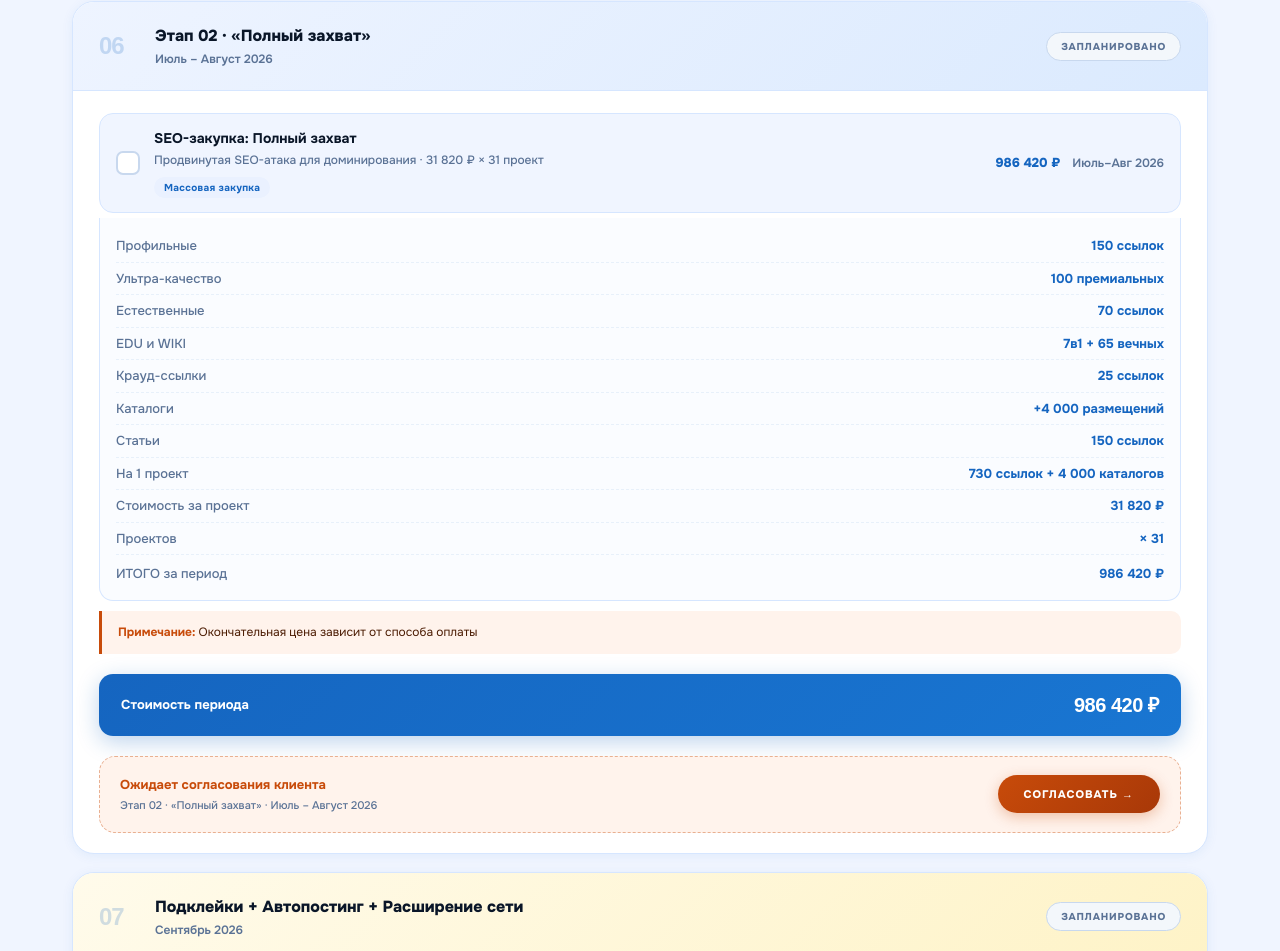
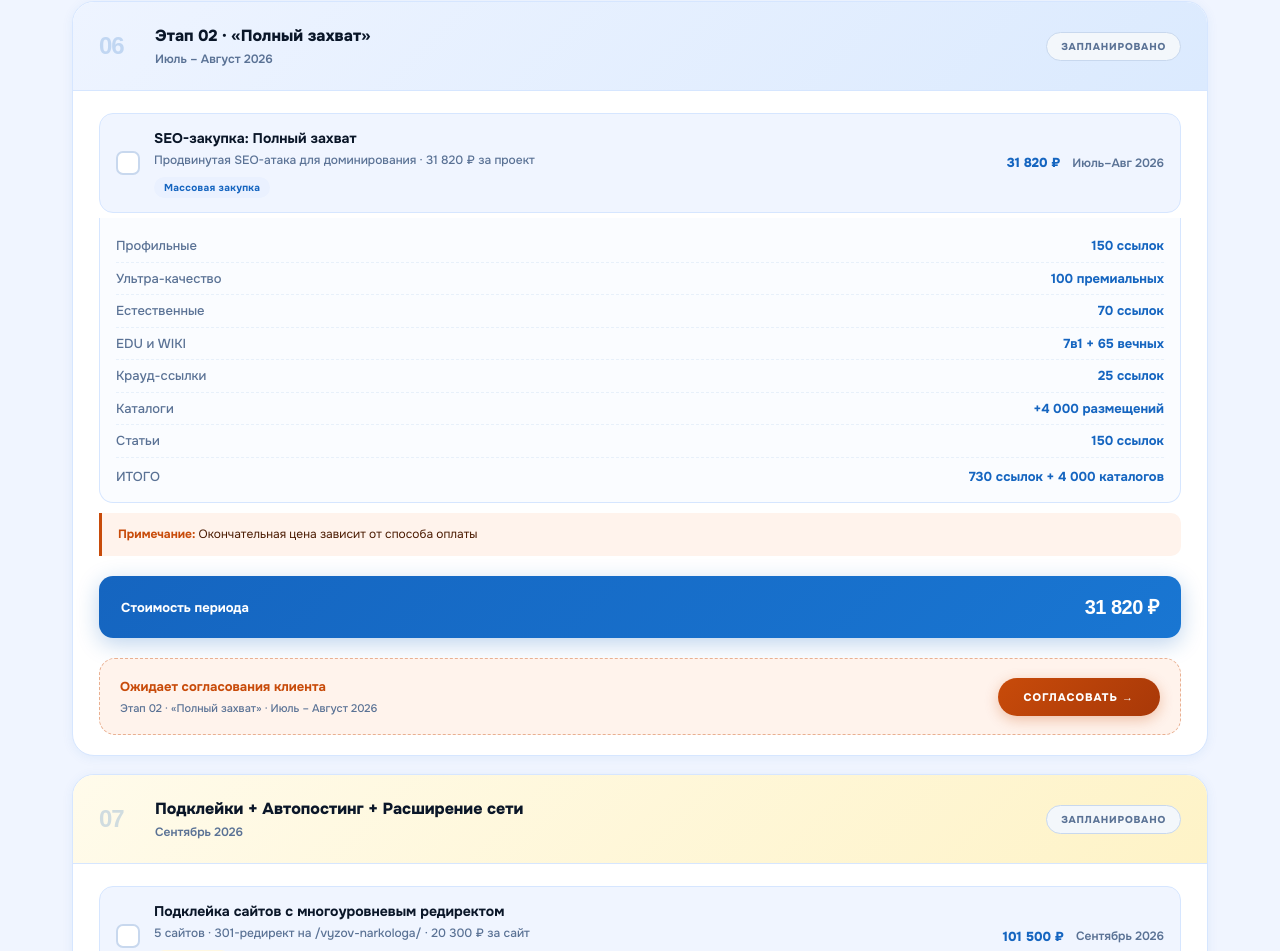
Before and after one commit to callcentr07-ux/stan--plan, a plain HTML site: page index.html in a window 1280 px wide. Shown: the part 6470-7421 px from the top of the page. Drawn offline with Linux system fonts and the light colour scheme; a web font is replaced by a local one.

Commit message:
Update index.html

```diff
--- a/index.html
+++ b/index.html
@@ -489,7 +489,7 @@ const PLAN={
     {id:'jun-auto',name:'Автопостинг на 3 месяца',sub:'Июнь — 10, Июль — 10, Август — 10 публикаций',date:'Июнь–Авг 2026',price:'31 200 ₽',priceVal:31200,defaultDone:false,tags:[['auto','Автопостинг']],details:[['Июнь','10 публикаций'],['Июль','10 публикаций'],['Август','10 публикаций'],['ИТОГО','30 публикаций · 31 200 ₽']]}
   ]},
   {num:6,title:'Этап 02 · «Полный захват»',period:'Июль – Август 2026',type:'mass',done:false,approval:true,tasks:[
-    {id:'m02',name:'SEO-закупка: Полный захват',sub:'Продвинутая SEO-атака для доминирования · 31 820 ₽ × 31 проект',date:'Июль–Авг 2026',price:'986 420 ₽',priceVal:986420,defaultDone:false,tags:[['mass','Массовая закупка']],details:[['Профильные','150 ссылок'],['Ультра-качество','100 премиальных'],['Естественные','70 ссылок'],['EDU и WIKI','7в1 + 65 вечных'],['Крауд-ссылки','25 ссылок'],['Каталоги','+4 000 размещений'],['Статьи','150 ссылок'],['На 1 проект','730 ссылок + 4 000 каталогов'],['Стоимость за проект','31 820 ₽'],['Проектов','× 31'],['ИТОГО за период','986 420 ₽']],note:'Окончательная цена зависит от способа оплаты'}
+    {id:'m02',name:'SEO-закупка: Полный захват',sub:'Продвинутая SEO-атака для доминирования · 31 820 ₽ за проект',date:'Июль–Авг 2026',price:'31 820 ₽',priceVal:31820,defaultDone:false,tags:[['mass','Массовая закупка']],details:[['Профильные','150 ссылок'],['Ультра-качество','100 премиальных'],['Естественные','70 ссылок'],['EDU и WIKI','7в1 + 65 вечных'],['Крауд-ссылки','25 ссылок'],['Каталоги','+4 000 размещений'],['Статьи','150 ссылок'],['ИТОГО','730 ссылок + 4 000 каталогов']],note:'Окончательная цена зависит от способа оплаты'}
   ]},
   {num:7,title:'Подклейки + Автопостинг + Расширение сети',period:'Сентябрь 2026',type:'glue',done:false,approval:true,tasks:[
     {id:'sep-glue',name:'Подклейка сайтов с многоуровневым редиректом',sub:'5 сайтов · 301-редирект на /vyzov-narkologa/ · 20 300 ₽ за сайт',date:'Сентябрь 2026',price:'101 500 ₽',priceVal:101500,defaultDone:false,tags:[['glue','Подклейки']],details:gluePairs().concat([['ИТОГО подклейки','5 × 20 300 = 101 500 ₽']])},
```
